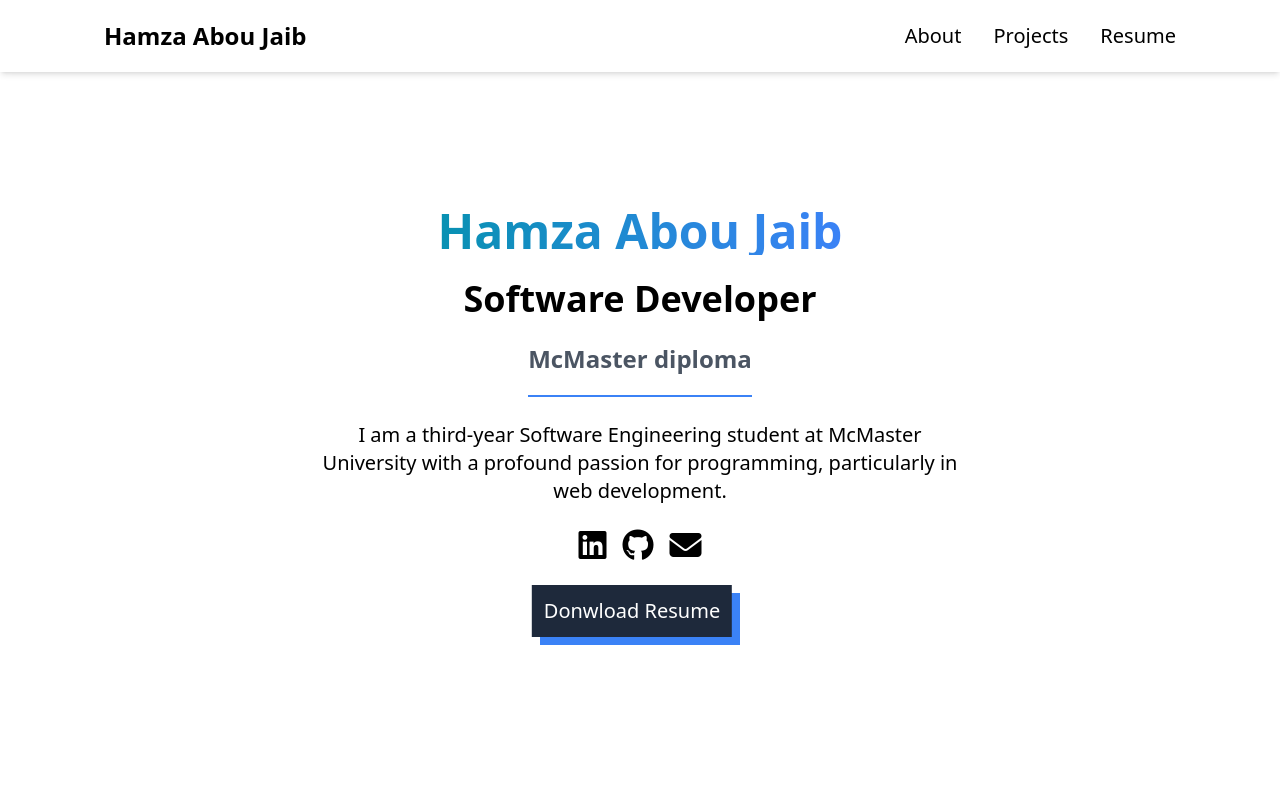
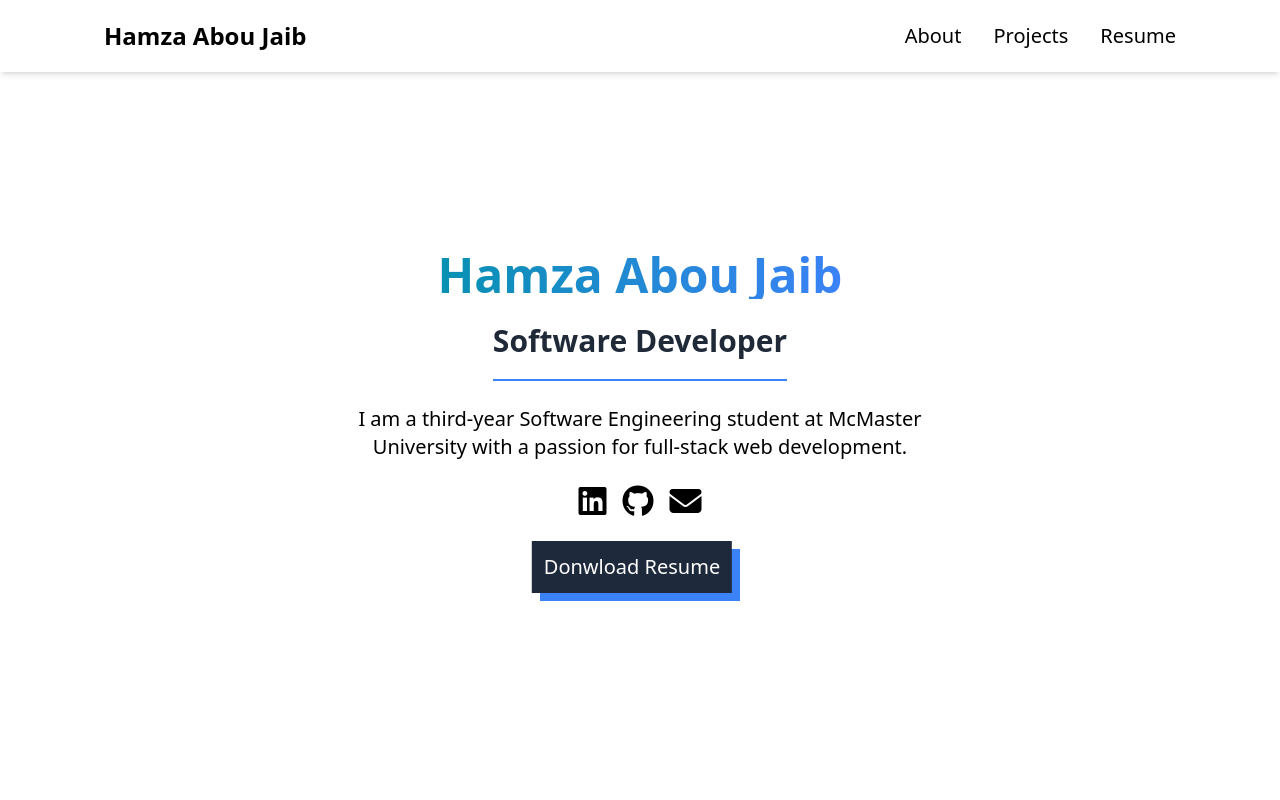
Before and after one commit to HamzaAbouJaib/portfolio, a React (Vite) app: page / in a window 1280 px wide. Shown: the top 800 px of the page. Built offline with nearby package versions, Linux system fonts and the light colour scheme; the HTML template or start-up script is replaced by a standard one.

Commit message:
Update text on landing page

```diff
--- a/src/components/LandingPage.jsx
+++ b/src/components/LandingPage.jsx
@@ -5,16 +5,15 @@ const LandingPage = () => {
         <h1 className="text-4xl sm:text-5xl font-bold text-center text-transparent bg-clip-text bg-gradient-to-r from-cyan-600 to-blue-500">
           Hamza Abou Jaib
         </h1>
-        <h3 className="text-3xl sm:text-4xl font-bold text-center">
+        {/* <h3 className="text-3xl sm:text-4xl font-bold text-center">
+          Software Engineering Student
+        </h3> */}
+        <h5 className="text-3xl font-bold text-center text-gray-800 border-b-2 border-b-blue-500 pb-5">
           Software Developer
-        </h3>
-        <h5 className="text-2xl font-bold text-center text-gray-600 border-b-2 border-b-blue-500 pb-5">
-          McMaster diploma
         </h5>
         <p className="text-center text-xl max-w-[40rem]">
           I am a third-year Software Engineering student at McMaster University
-          with a profound passion for programming, particularly in web
-          development.
+          with a passion for full-stack web development.
         </p>
         <div className="flex items-center justify-center gap-4 text-[2rem]">
           <i className="fa-brands fa-linkedin hover:text-blue-500 duration-300 cursor-pointer"></i>
```
